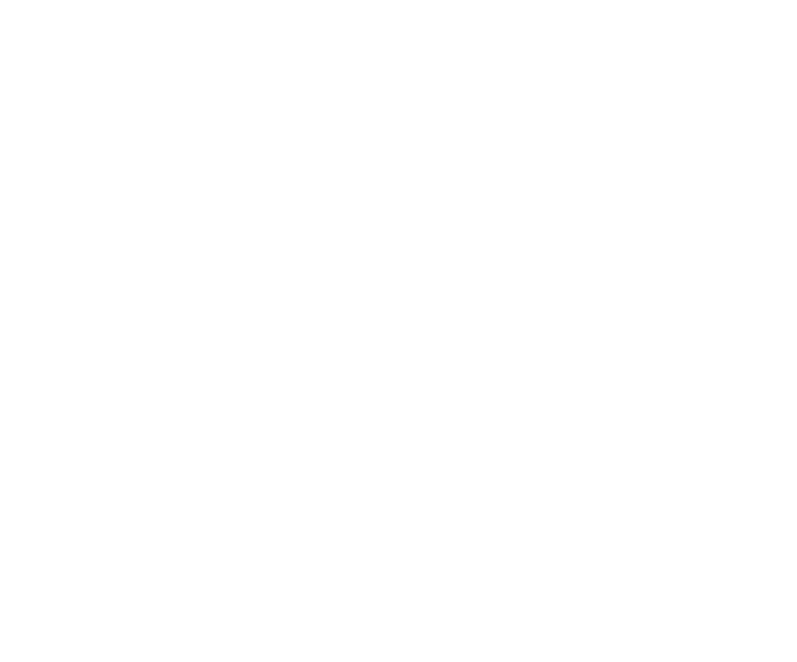
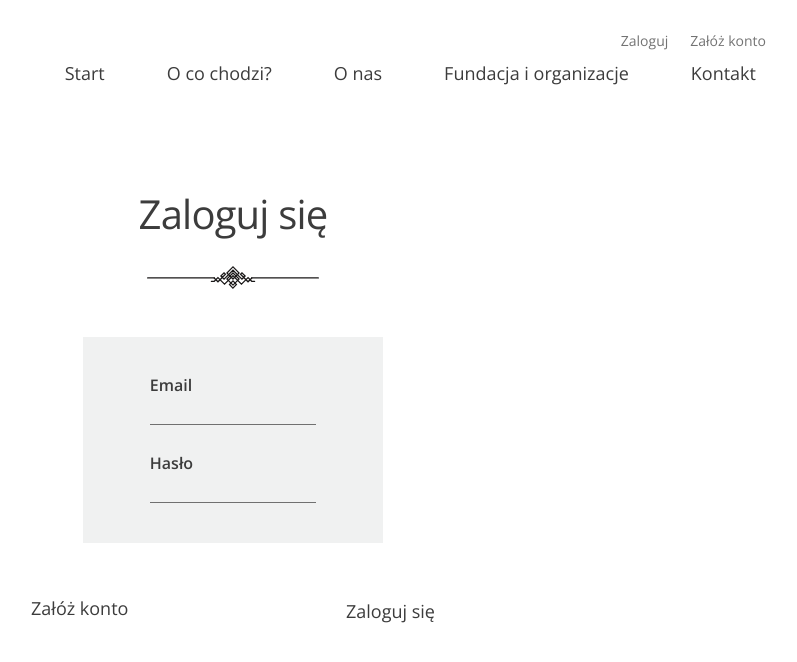
Before and after one commit to sebek001/Portfolio_lab, a React (Vite) app: page /logowanie in a window 1280 px wide. Before the commit this address had no page. Shown: the top 662 px of the page, without its empty margins (407-1204 px from the left). Built offline with nearby package versions, Linux system fonts and the light colour scheme.

Commit message:
login register logout

```diff
--- a/src/components/App.jsx
+++ b/src/components/App.jsx
@@ -1,12 +1,18 @@
 import { BrowserRouter as Router, Routes, Route } from "react-router-dom";
 
 import Home from './Home/Home'
+import Login from './Log/Login'
+import Register from './Log/Register'
+import Logout from './Log/Logout'
 
 export default function App() {
   return (
     <Router>
       <Routes>
         <Route path='/' element={<Home/>}/>
+        <Route path='/logowanie' element={<Login />}/>
+        <Route path='/rejestracja' element={<Register />}/>
+        <Route path='/wylogowano' element={<Logout />}/>
       </Routes>
     </Router>
   );
--- /dev/null
+++ b/src/components/Log/Login.jsx
@@ -0,0 +1,36 @@
+import { Link } from "react-router-dom";
+import HomeNav from "../Home/HomeNav";
+
+export default function Login() {
+  return (
+    <>
+      <header>
+        <HomeNav />
+      </header>
+      <section className="log">
+        <h1 className="log__title">Zaloguj się</h1>
+        <img
+          className="header__main-decoration"
+          alt="decoration image"
+          src="../../../src/assets/Decoration.svg"
+        />
+        <form className="log__form">
+          <div className="log__form-inputs"><label className="log__form-label" htmlFor="log__form-email">
+            Email
+          </label>
+          <input className="log__form-input" type="email" id="log__form-email" />
+          <label className="log__form-label" htmlFor="log__form-password">
+            Hasło
+          </label>
+          <input className="log__form-input" type="password" id="log__form-password" /></div>
+          <div className="log__form-buttons">
+            <Link to="/rejestracja" className="log__form-buttons-btn">
+              Załóż konto
+            </Link>
+            <button className="log__form-buttons-btn">Zaloguj się</button>
+          </div>
+        </form>
+      </section>
+    </>
+  );
+}
--- /dev/null
+++ b/src/components/Log/Logout.jsx
@@ -0,0 +1,24 @@
+import { Link } from "react-router-dom";
+import HomeNav from "../Home/HomeNav";
+
+export default function Register() {
+  return (
+    <>
+      <header>
+        <HomeNav />
+      </header>
+      <section className="log">
+        <h1 style={{textAlign: 'center'}} className="log__title">Wylogowanie nastąpiło <br/> pomyślnie!</h1>
+        <img
+          className="header__main-decoration"
+          alt="decoration image"
+          src="../../../src/assets/Decoration.svg"
+        />
+
+        <Link style={{marginTop: '35px', border: '0.75px solid #3C3C3C'}} to="/" className="log__form-buttons-btn">
+          Strona główna
+        </Link>
+      </section>
+    </>
+  );
+}
--- /dev/null
+++ b/src/components/Log/Register.jsx
@@ -0,0 +1,41 @@
+import { Link } from "react-router-dom";
+import HomeNav from "../Home/HomeNav";
+
+export default function Register() {
+  return (
+    <>
+      <header>
+        <HomeNav />
+      </header>
+      <section className="log">
+        <h1 className="log__title">Załóż konto</h1>
+        <img
+          className="header__main-decoration"
+          alt="decoration image"
+          src="../../../src/assets/Decoration.svg"
+        />
+        <form className="log__form">
+          <div className="log__form-inputs"><label className="log__form-label" htmlFor="log__form-email">
+            Email
+          </label>
+          <input className="log__form-input" type="email" id="log__form-email" />
+          <label className="log__form-label" htmlFor="log__form-password">
+            Hasło
+          </label>
+          <input className="log__form-input" type="password" id="log__form-password" />
+          <label className="log__form-label" htmlFor="log__form-password2">
+            Powtórz hasło
+          </label>
+          <input className="log__form-input" type="password" id="log__form-password2" />
+          </div>
+          <div className="log__form-buttons">
+            <Link to="/logowanie" className="log__form-buttons-btn">
+              Zaloguj się
+            </Link>
+            <button className="log__form-buttons-btn">Załóż konto</button>
+          </div>
+        </form>
+      </section>
+    </>
+  );
+}
--- a/src/scss/elements/_header.scss
+++ b/src/scss/elements/_header.scss
@@ -4,7 +4,6 @@
   grid-template-rows: repeat(50, 1fr);
   grid-column-gap: 0;
   grid-row-gap: 0;
-  padding-inline-end: 7.5vw;
   &__left {
     height: 100vh;
     grid-area: 1 / 1 / 51 / 3;
@@ -22,6 +21,7 @@
     display: flex;
     flex-direction: column;
     align-items: end;
+    padding-inline-end: 7.5vw;
   }
   &__upperMenu {
     padding-block-end: 1rem;
@@ -58,6 +58,7 @@
     flex-direction: column;
     justify-content: center;
     align-items: center;
+    padding-inline-end: 7.5vw;
 
     &-title {
         text-align: center;
--- /dev/null
+++ b/src/scss/elements/_log.scss
@@ -0,0 +1,58 @@
+.log {
+  display: flex;
+  flex-direction: column;
+  justify-content: center;
+  align-items: center;
+  padding-block-start: 13vh;
+  &__title {
+    font-size: 40px;
+    line-height: 55px;
+    letter-spacing: -0.8px;
+  }
+  &__form {
+    display: flex;
+    flex-direction: column;
+    justify-content: center;
+    align-items: center;
+    padding-block-start: 6vh;
+    &-inputs {
+      display: flex;
+      flex-direction: column;
+      padding: 40px 67px;
+      background-color: $background-grey;
+    }
+    &-label {
+      font-weight: 600;
+      &:last-of-type, &:nth-of-type(2){
+        padding-block-start: 30px;
+      }
+    }
+    &-input {
+        background-color: transparent;
+        border: none;
+        border-bottom: 1px solid #707070;
+        width: 13vw;
+        height: 4vh;
+    }
+    &-buttons {
+        padding-block-start: 40px;
+        display: flex;
+        gap: 14.5vw;
+        &-btn{
+            font-family: $font-base;
+            font-size: 18px;
+            font-weight: 300;
+            border: 0.75px solid transparent;
+            text-decoration: none;
+            color: $font-color;
+            background-color: transparent;
+            cursor: pointer;
+            padding: 15px;
+            &:hover {
+                border: 0.75px solid $font-color;
+            }
+        }
+    }
+
+  }
+}
--- a/src/scss/main.scss
+++ b/src/scss/main.scss
@@ -9,3 +9,4 @@
 @import 'elements/aboutUs';
 @import 'elements/whoWeHelp';
 @import 'elements/contact';
+@import 'elements/log'
```
